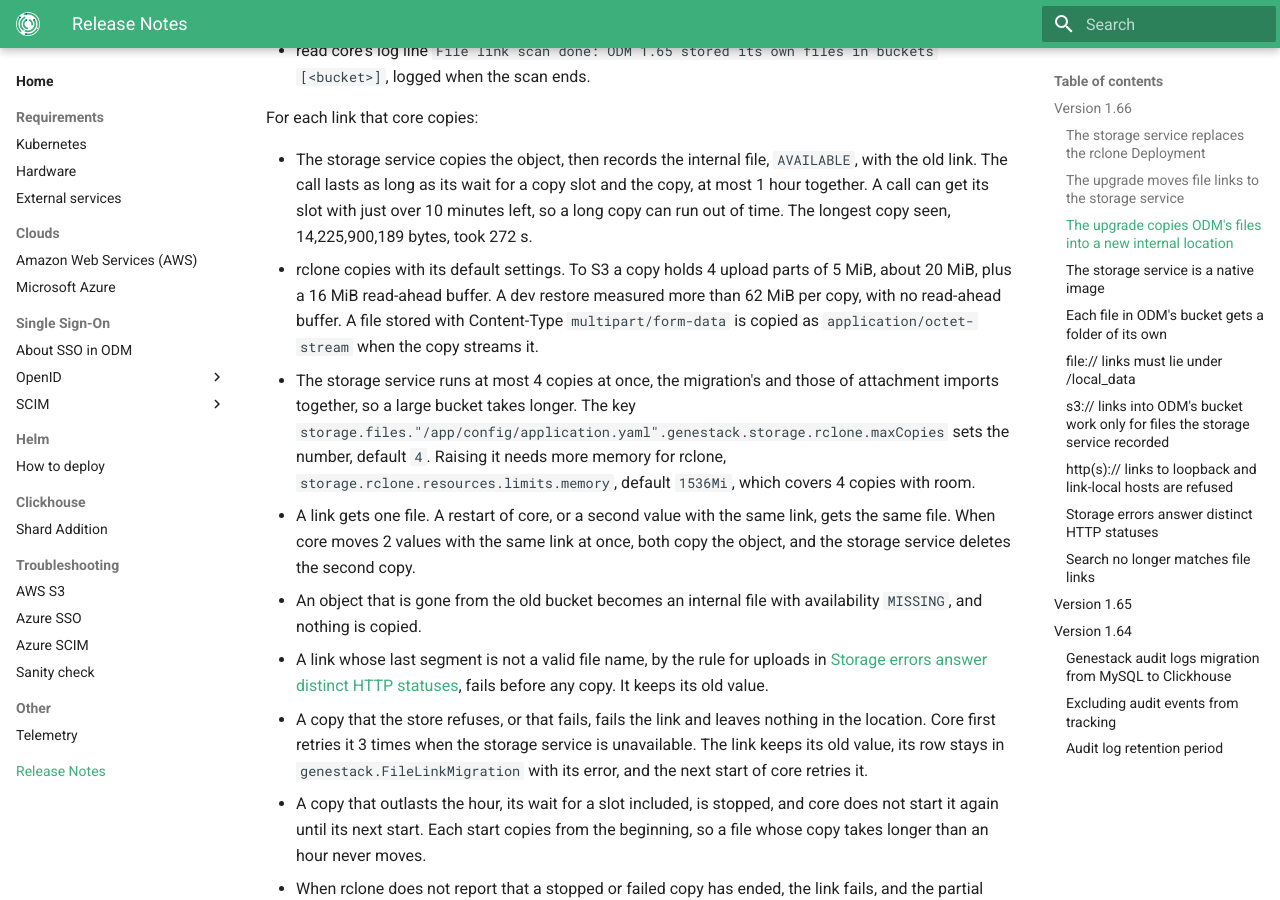
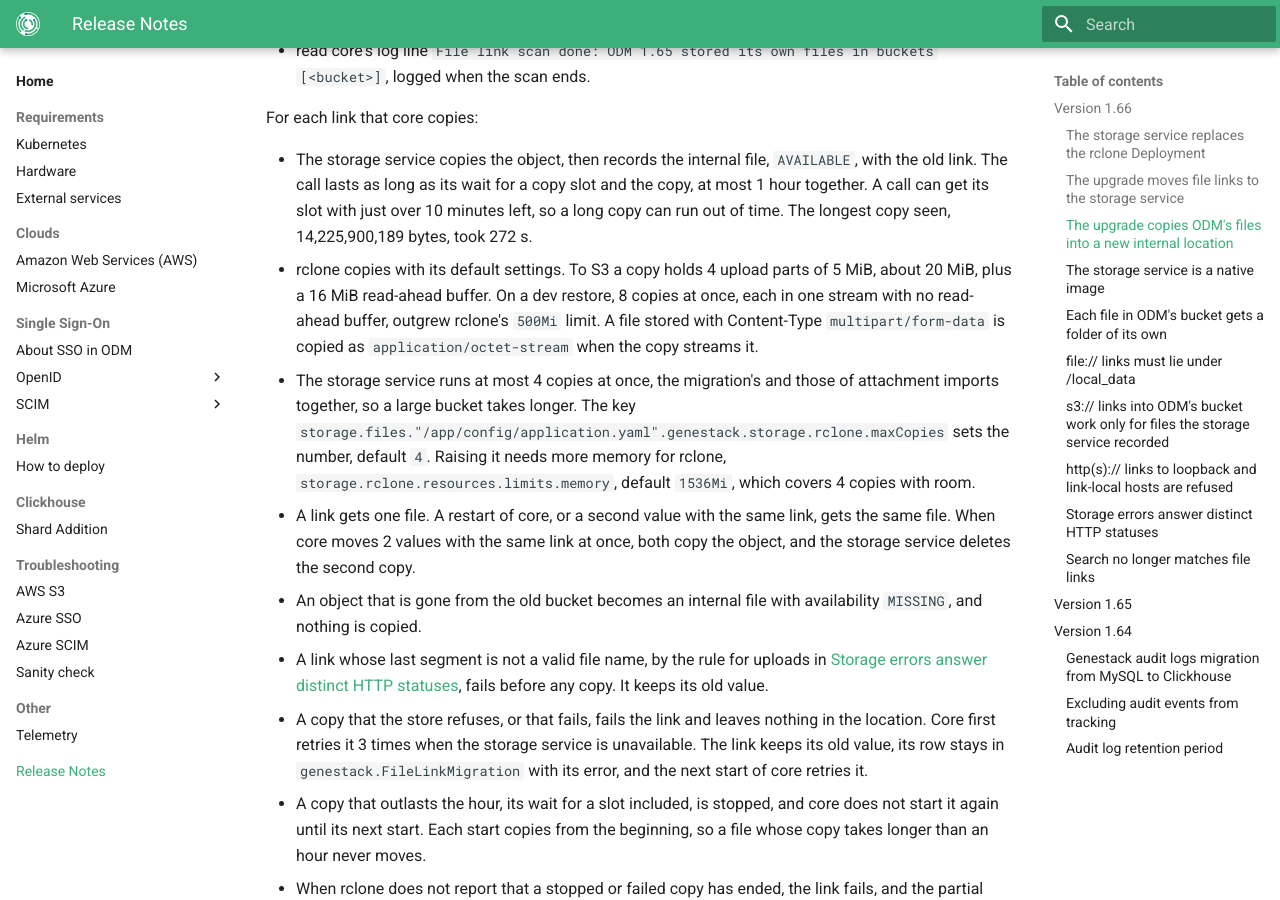
Before and after one commit to genestack/admin-docs, an MkDocs documentation site: the page built from docs/home/release-notes.md, in a window 1280 px wide and 900 px high, scrolled down 7777 px. Built offline with MkDocs 1.6.1 and Material for MkDocs 9.7.7, drawn with Linux system fonts in a browser that asks for light colours; the version menu is left out.

Commit message:
BIA-280: State the copy OOM figure as observed in the 1.66 notes
Co-Authored-By: Claude Opus 5.5 <noreply@anthropic.com>

```diff
--- a/docs/home/release-notes.md
+++ b/docs/home/release-notes.md
@@ -299,8 +299,9 @@ For each link that core copies:
   lasts as long as its wait for a copy slot and the copy, at most 1 hour together. A call can get its slot with just
   over 10 minutes left, so a long copy can run out of time. The longest copy seen, 14,225,900,189 bytes, took 272 s.
 - rclone copies with its default settings. To S3 a copy holds 4 upload parts of 5 MiB, about 20 MiB, plus a 16 MiB
-  read-ahead buffer. A dev restore measured more than 62 MiB per copy, with no read-ahead buffer. A file stored with
-  Content-Type `multipart/form-data` is copied as `application/octet-stream` when the copy streams it.
+  read-ahead buffer. On a dev restore, 8 copies at once, each in one stream with no read-ahead buffer, outgrew
+  rclone's `500Mi` limit. A file stored with Content-Type `multipart/form-data` is copied as
+  `application/octet-stream` when the copy streams it.
 - The storage service runs at most 4 copies at once, the migration's and those of attachment imports together, so a
   large bucket takes longer. The key
   `storage.files."/app/config/application.yaml".genestack.storage.rclone.maxCopies` sets the number, default `4`.
```
